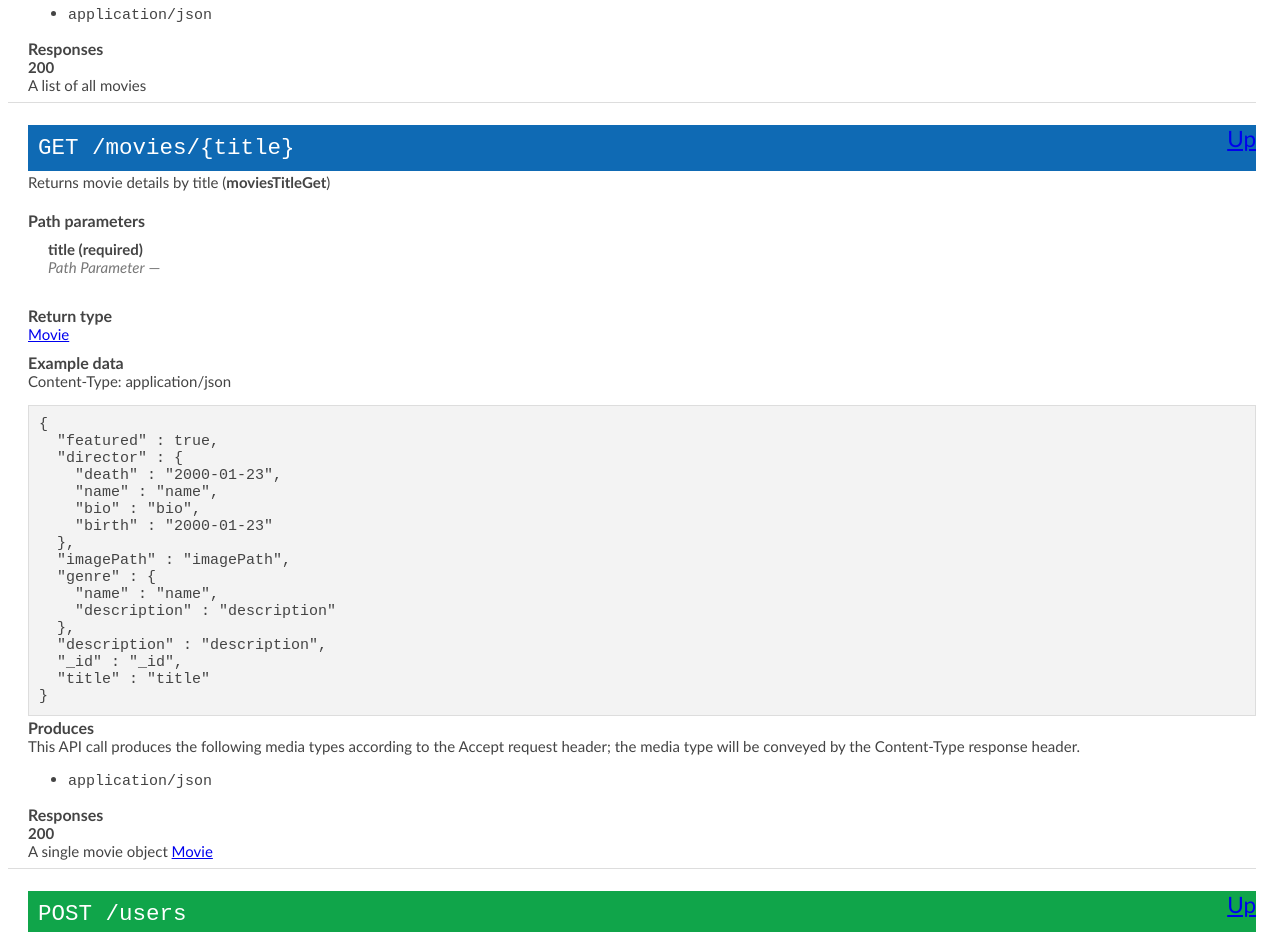
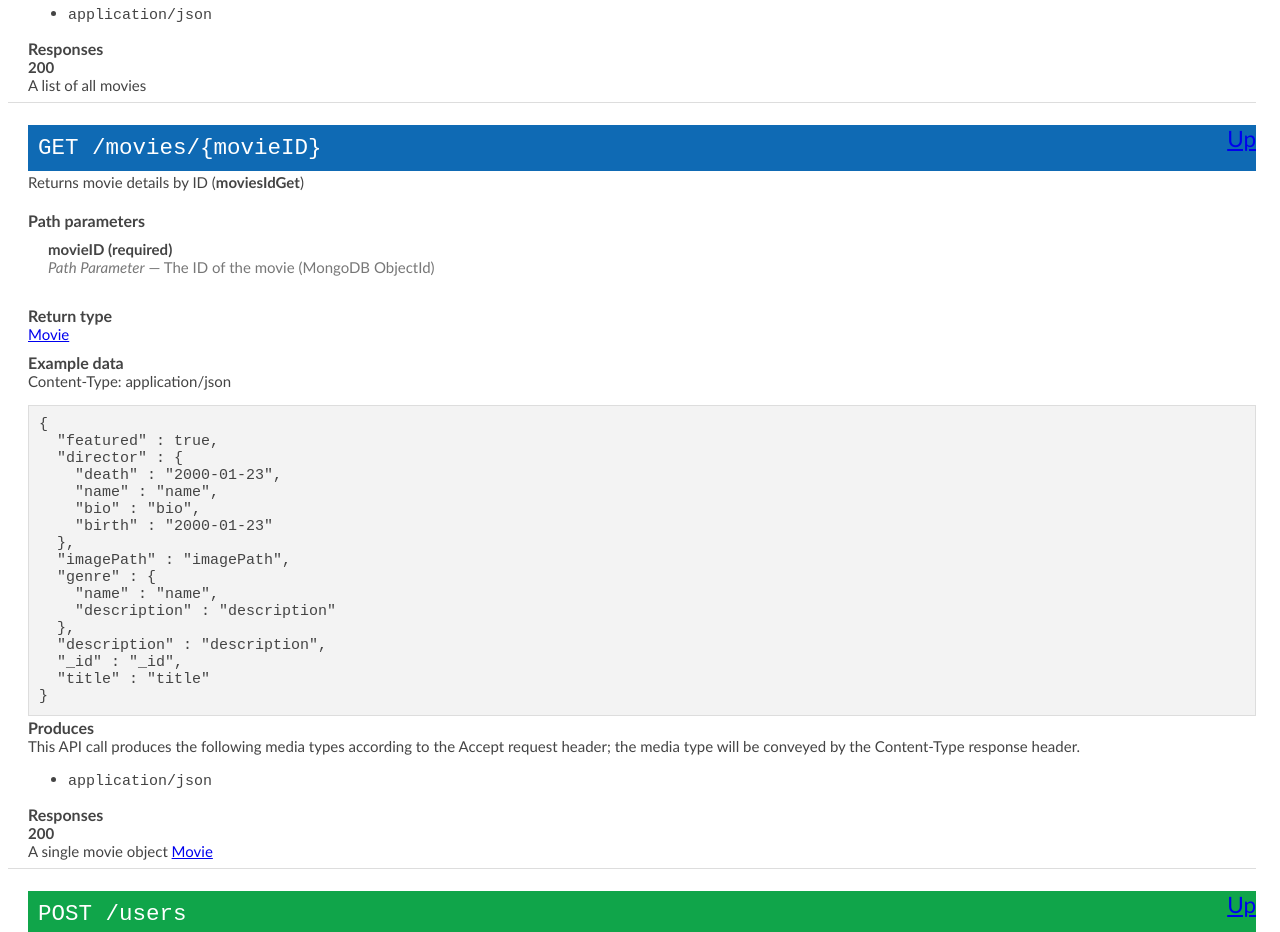
Before and after one commit to LambicJaune/movie_api, a website: page public/documentation.html in a window 1280 px wide. Shown: the part 4140-5072 px from the top of the page. Drawn offline with Linux system fonts and the light colour scheme.

Commit message:
Changed GET movie route to id instead of title

```diff
--- a/public/documentation.html
+++ b/public/documentation.html
@@ -475,32 +475,24 @@
     A list of all movies
 
   </div> <!-- method -->
-  <hr/>
-  <div class="method"><a name="moviesTitleGet"></a>
+  <hr/><div class="method"><a name="moviesIdGet"></a>
   <div class="method-path">
     <a class="up" href="#__Methods">Up</a>
-    <pre class="get"><code class="huge"><span class="http-method">get</span> /movies/{title}</code></pre></div>
-    <div class="method-summary">Returns movie details by title (<span class="nickname">moviesTitleGet</span>)</div>
+    <pre class="get"><code class="huge"><span class="http-method">get</span> /movies/{movieID}</code></pre>
+  </div>
+  <div class="method-summary">Returns movie details by ID (<span class="nickname">moviesIdGet</span>)</div>
   <div class="method-notes"></div>
 
   <h3 class="field-label">Path parameters</h3>
   <div class="field-items">
-      <div class="param">title (required)</div>
-
-            <div class="param-desc"><span class="param-type">Path Parameter</span> &mdash;  </div>    </div>  <!-- field-items -->
-
-
-
-
-
+    <div class="param">movieID <span class="required">(required)</span></div>
+    <div class="param-desc"><span class="param-type">Path Parameter</span> — The ID of the movie (MongoDB ObjectId)</div>
+  </div> <!-- field-items -->
 
   <h3 class="field-label">Return type</h3>
   <div class="return-type">
     <a href="#Movie">Movie</a>
-
   </div>
-
-    <!--Todo: process Response Object and its headers, schema, examples -->
 
   <h3 class="field-label">Example data</h3>
   <div class="example-data-content-type">Content-Type: application/json</div>
@@ -534,6 +526,7 @@
   A single movie object
   <a href="#Movie">Movie</a>
 </div> <!-- method -->
+
   <hr/>
   <div class="method"><a name="usersPost"></a>
     <div class="method-path">
--- a/routes/movies.js
+++ b/routes/movies.js
@@ -164,7 +164,7 @@ router.get('/directors/:directorName', /*passport.authenticate('jwt', { session:
 
 /**
  * Get movie by title
- * @route GET /movies/:title
+ * @route GET /movies/:id
  * @group Movies - Operations about movies
  * @param {string} title.path.required - Title of the movie to retrieve
  * @returns {object} 200 - JSON object of the matching movie
@@ -191,8 +191,8 @@ router.get('/directors/:directorName', /*passport.authenticate('jwt', { session:
  *       "featured": true
  *     }
  */
-router.get('/:title', /*passport.authenticate('jwt', { session: false }),*/ async (req, res) => {
-    await Movies.findOne({ title: req.params.title })
+router.get('/:id', /*passport.authenticate('jwt', { session: false }),*/ async (req, res) => {
+    await Movies.findById(req.params.id)
         .then((movie) => {
             res.status(200).json(movie);
         })
```
Lines whose indentation alone changed are shown as unchanged.
